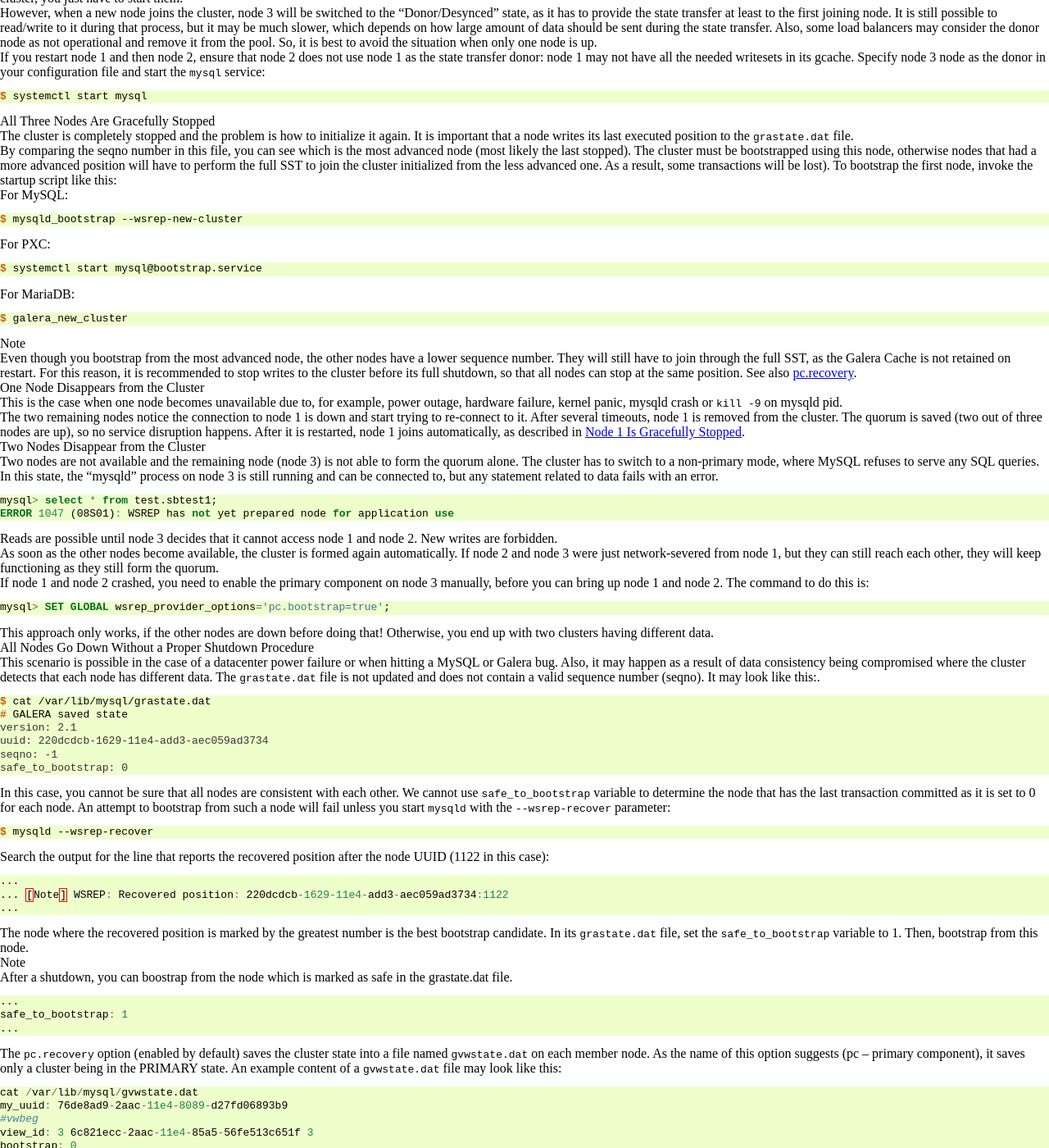
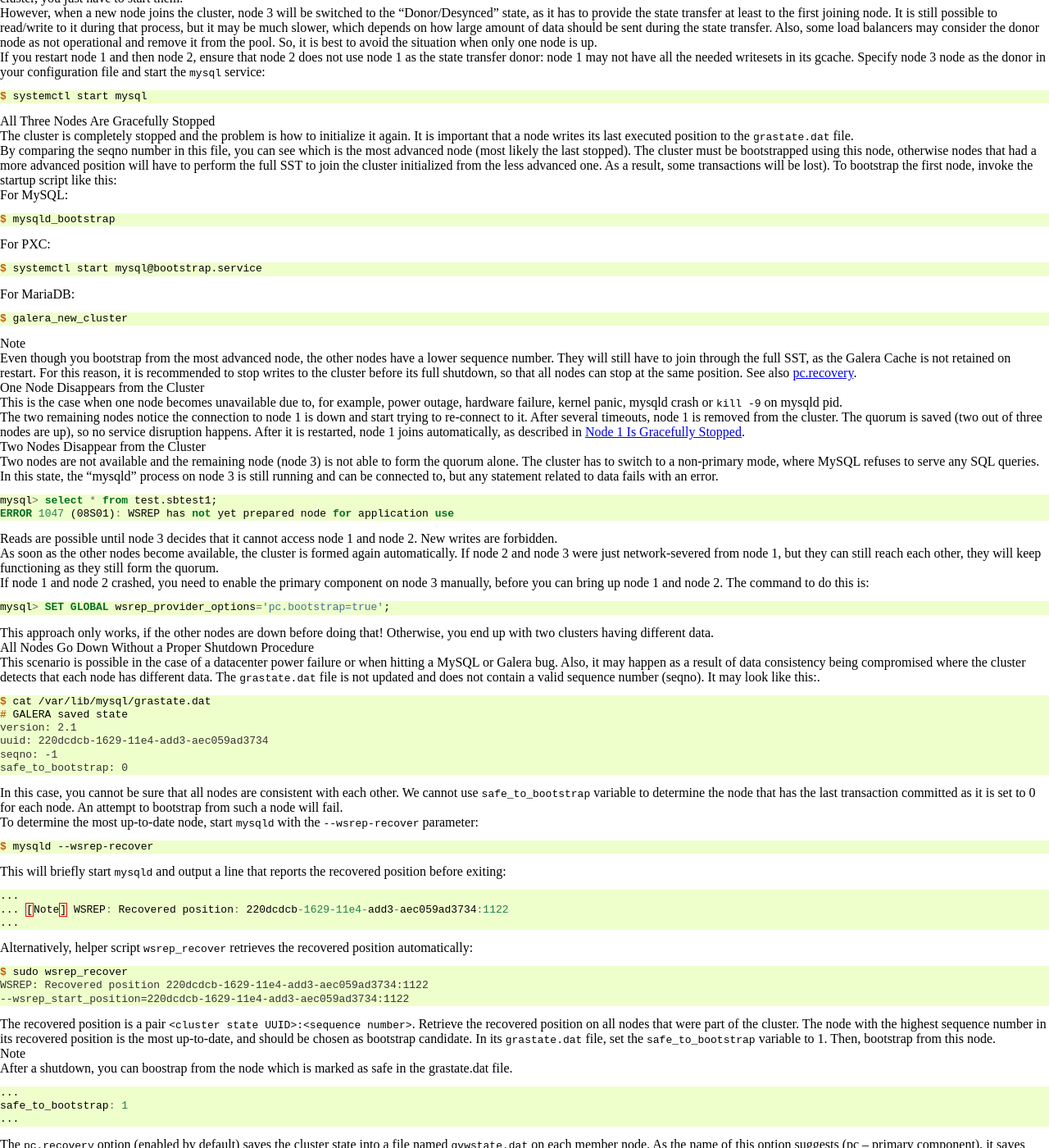
Before and after one commit to codership/documentation, a Sphinx documentation site: the page built from galeracluster/source/documentation/crash-recovery.rst, in a window 1280 px wide and 1400 px high, scrolled down 764 px. Shown: the whole window at 82% size. Built offline with Sphinx 7.4.7, drawn with Linux system fonts in a browser that asks for light colours; comment, search, counter and statistics services are not loaded.

Commit message:
Mention wsrep_recover script in crash recovery page
Improve explanation around `mysql --wsrep-recover` and mention helper
script `wsrep_recover`.
Also, script `mysqld_bootstrap` does not take any arguments. Replace
`mysqld_bootstrap --wsrep-new-cluster` with `mysqld_bootstrap`.

Fixes codership/documentation#368

```diff
--- a/galeracluster/source/documentation/crash-recovery.rst
+++ b/galeracluster/source/documentation/crash-recovery.rst
@@ -113,7 +113,7 @@ For MySQL:
 
 .. code-block:: console
 
-   $ mysqld_bootstrap --wsrep-new-cluster
+   $ mysqld_bootstrap
 
 For PXC:
 
@@ -181,13 +181,15 @@ This scenario is possible in the case of a datacenter power failure or when hitt
    seqno: -1
    safe_to_bootstrap: 0
 
-In this case, you cannot be sure that all nodes are consistent with each other. We cannot use ``safe_to_bootstrap`` variable to determine the node that has the last transaction committed as it is set to 0 for each node. An attempt to bootstrap from such a node will fail unless you start ``mysqld`` with the ``--wsrep-recover`` parameter:
+In this case, you cannot be sure that all nodes are consistent with each other. We cannot use ``safe_to_bootstrap`` variable to determine the node that has the last transaction committed as it is set to 0 for each node. An attempt to bootstrap from such a node will fail.
+
+To determine the most up-to-date node, start ``mysqld`` with the ``--wsrep-recover`` parameter:
 
 .. code-block:: console
 
    $ mysqld --wsrep-recover
 
-Search the output for the line that reports the recovered position after the node UUID (1122 in this case):
+This will briefly start ``mysqld`` and output a line that reports the recovered position before exiting:
 
 .. code-block:: mysql
 
@@ -195,7 +197,16 @@ Search the output for the line that reports the recovered position after the nod
    ... [Note] WSREP: Recovered position: 220dcdcb-1629-11e4-add3-aec059ad3734:1122
    ...
 
-The node where the recovered position is marked by the greatest number is the best bootstrap candidate. In its ``grastate.dat`` file, set the ``safe_to_bootstrap`` variable to 1. Then, bootstrap from this node.
+Alternatively, helper script ``wsrep_recover`` retrieves the recovered position automatically:
+
+.. code-block:: console
+
+   $ sudo wsrep_recover
+   WSREP: Recovered position 220dcdcb-1629-11e4-add3-aec059ad3734:1122
+   --wsrep_start_position=220dcdcb-1629-11e4-add3-aec059ad3734:1122
+
+The recovered position is a pair ``<cluster state UUID>:<sequence number>``. Retrieve the recovered position on all nodes that were part of the cluster. The node with the highest sequence number in its recovered position is the most up-to-date, and should be chosen as bootstrap candidate.
+In its ``grastate.dat`` file, set the ``safe_to_bootstrap`` variable to 1. Then, bootstrap from this node.
 
 .. note:: After a shutdown, you can boostrap from the node which is marked as safe in the grastate.dat file.
 
```
